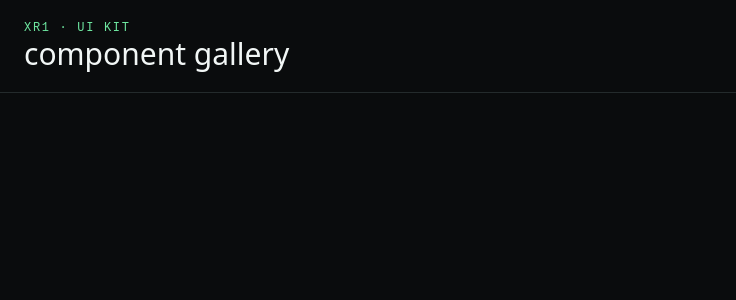
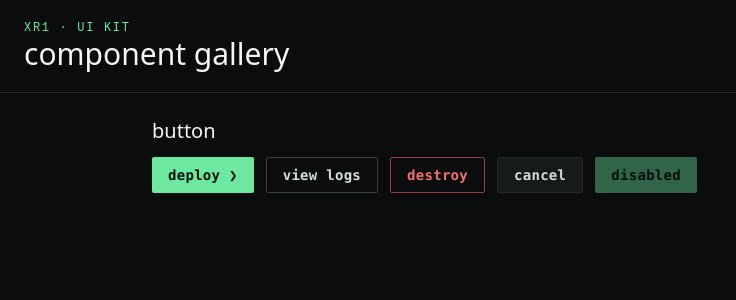
Before and after one commit to XR1-Solution/xr1-kit, a React (Vite) app: page / in a window 1280 px wide. Shown: the top 300 px of the page, without its empty margins (0-736 px from the left). Built offline with nearby package versions, Linux system fonts and the light colour scheme.

Commit message:
feat(ui): xr1-button

```diff
--- a/registry.json
+++ b/registry.json
@@ -80,6 +80,15 @@
         "@utility xr1-glow": { "box-shadow": "0 0 24px rgba(110,231,160,0.22)" },
         "@media (prefers-reduced-motion: reduce)": { ".xr1-cursor": { "animation": "none" } }
       }
+    },
+    {
+      "name": "xr1-button",
+      "type": "registry:ui",
+      "title": "Button",
+      "description": "Terminal-style button: primary green, ghost hairline, danger, secondary, link.",
+      "dependencies": ["@radix-ui/react-slot", "class-variance-authority"],
+      "registryDependencies": ["xr1-theme", "utils"],
+      "files": [{ "path": "registry/xr1/ui/button.tsx", "type": "registry:ui" }]
     }
   ]
 }
--- /dev/null
+++ b/registry/xr1/ui/button.tsx
@@ -0,0 +1,35 @@
+import * as React from "react"
+import { Slot } from "@radix-ui/react-slot"
+import { cva, type VariantProps } from "class-variance-authority"
+import { cn } from "@/lib/utils"
+
+const buttonVariants = cva(
+  "inline-flex items-center justify-center gap-2 whitespace-nowrap rounded-sm font-mono text-sm font-semibold tracking-[0.02em] transition-all duration-100 ease-out outline-none active:translate-y-px disabled:pointer-events-none disabled:opacity-40 focus-visible:ring-1 focus-visible:ring-ring focus-visible:shadow-[0_0_0_4px_var(--xr1-glow-green)] [&_svg]:size-4 [&_svg]:shrink-0",
+  {
+    variants: {
+      variant: {
+        primary: "bg-primary text-primary-foreground hover:bg-green-bright",
+        ghost: "border border-line-strong bg-transparent text-fg-1 hover:border-green hover:text-green hover:bg-wash-green",
+        secondary: "border border-line bg-bg-2 text-fg-1 hover:bg-bg-3",
+        danger: "border border-red-dim bg-transparent text-red hover:bg-[rgba(242,112,110,0.1)]",
+        link: "text-green underline-offset-4 hover:underline",
+      },
+      size: {
+        sm: "h-8 px-3 text-xs",
+        default: "h-9 px-4",
+        lg: "h-10 px-5 text-base",
+        icon: "size-9 p-0",
+      },
+    },
+    defaultVariants: { variant: "primary", size: "default" },
+  },
+)
+
+function Button({
+  className, variant, size, asChild = false, ...props
+}: React.ComponentProps<"button"> & VariantProps<typeof buttonVariants> & { asChild?: boolean }) {
+  const Comp = asChild ? Slot : "button"
+  return <Comp className={cn(buttonVariants({ variant, size, className }))} {...props} />
+}
+
+export { Button, buttonVariants }
--- a/src/App.tsx
+++ b/src/App.tsx
@@ -1,3 +1,5 @@
+import { ButtonDemo } from "./demos/button"
+
 export function App() {
   return (
     <main className="min-h-dvh bg-bg-0 text-fg-1 font-mono">
@@ -6,7 +8,7 @@ export function App() {
         <h1 className="font-display text-3xl text-fg-0">component gallery</h1>
       </header>
       <div className="mx-auto flex max-w-5xl flex-col gap-12 p-6" data-testid="gallery">
-        {/* DEMO SECTIONS INSERTED HERE per component task */}
+        <ButtonDemo />
       </div>
     </main>
   )
--- /dev/null
+++ b/src/demos/button.tsx
@@ -0,0 +1,15 @@
+import { Button } from "@/components/ui/button"
+export function ButtonDemo() {
+  return (
+    <section data-testid="demo-button" className="flex flex-col gap-3">
+      <h2 className="font-display text-xl text-fg-0">button</h2>
+      <div className="flex flex-wrap gap-3">
+        <Button>deploy ❯</Button>
+        <Button variant="ghost">view logs</Button>
+        <Button variant="danger">destroy</Button>
+        <Button variant="secondary">cancel</Button>
+        <Button disabled>disabled</Button>
+      </div>
+    </section>
+  )
+}
```
Also changed, not shown: tests/setup.ts (added, +1 -0 lines), 1 other file (tests, documents, lock files or other folders).
